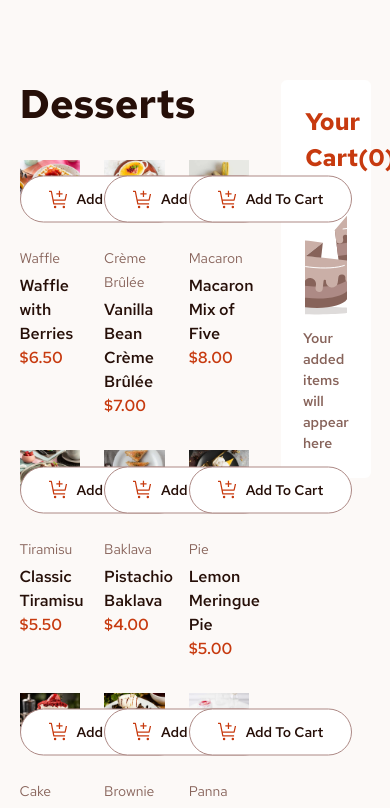
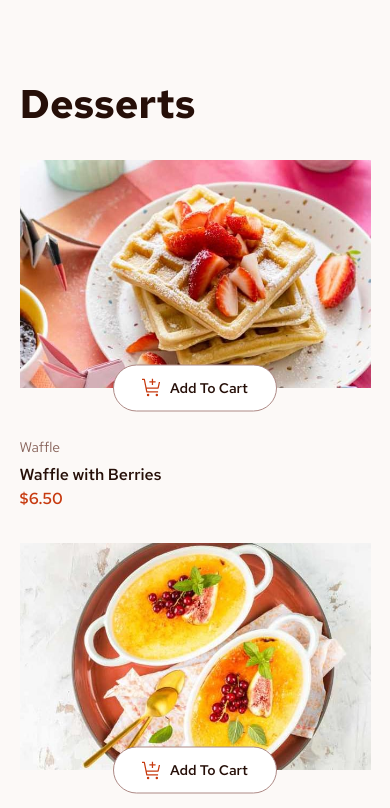
Before and after one commit to TranDanh1122/product_list_-w_cart, a React (Vite) app: page / in a window 390 px wide. Shown: the top 808 px of the page. Built offline with nearby package versions, Linux system fonts and the light colour scheme.

Commit message:
responsive

```diff
--- a/src/App.jsx
+++ b/src/App.jsx
@@ -5,7 +5,7 @@ function App() {
 
   return (
     <>
-      <div className='container w-[90%] h-full max-w-[1250px] mx-auto flex flex-nowrap justify-between align-top gap-8 my-20'>
+      <div className='container w-[90%] h-full max-w-[1250px] mx-auto flex flex-nowrap justify-between align-top gap-8 my-20 tb:flex-wrap tb:gap-y-8 mb:flex-wrap mb:gap-y-8'>
         <ProductList></ProductList>
         <Cart></Cart>
       </div>
--- a/src/components/cart/Cart.jsx
+++ b/src/components/cart/Cart.jsx
@@ -4,7 +4,7 @@ import CartItem from "../cart_item/CartItem"
 const Cart = () => {
     const { cart } = useContext(AppContext)
     if (!cart || !cart.length) return (
-        <div className="bg-white rounded-md p-6 w-[calc(30%-1rem)] h-max">
+        <div className="bg-white rounded-md p-6 w-[calc(30%-1rem)] h-max tb:w-full mb:w-full">
             <h2 className="text-2 text-red">Your Cart(0)</h2>
             <div className="flex items-center justify-center w-full h-full flex-col mt-6">
                 <img src="./assets/images/illustration-empty-cart.svg" alt="empty-cart" className="w-32 h-32 object-cover" />
@@ -13,7 +13,7 @@ const Cart = () => {
         </div>
     )
     return (
-        <div className="bg-white rounded-md p-6 w-[calc(30%-1rem)] h-max">
+        <div className="bg-white rounded-md p-6 w-[calc(30%-1rem)] h-max tb:w-full mb:w-full">
             <h2 className="text-2 text-red">Your Cart({cart.reduce((sum, item) => sum + parseInt(item.qty), 0)})</h2>
             <div className="flex flex-nowrap flex-col items-start justify-start">
                 {cart.map((item, index) => <CartItem key={index} name={item.name} qty={parseFloat(item.qty)} price={parseFloat(item.price)} total={parseFloat(item.total)} ></CartItem>)}
@@ -22,7 +22,7 @@ const Cart = () => {
                 <span className="text-4">Order Total</span>
                 <span className="text-2">${cart.reduce((sum, item) => sum + parseFloat(item.total), 0)}</span>
             </div>
-            <span className="text-4 flex gap-2 items-center justify-center py-4 w-full bg-rose50 mb-6">
+            <span className="text-4 flex gap-2 items-center justify-center py-4 w-full bg-rose50 mb-6 mb:flex-wrap">
                 <i className="block w-5 h-5 bg-green" style={{ mask: 'url("./assets/images/icon-carbon-neutral.svg") center / cover no-repeat', WebkitMask: 'url("./assets/images/icon-carbon-neutral.svg") center / cover no-repeat' }}></i>
                 This is a <span className="text-4-bold">carbon-neutral</span> delivery
             </span>
--- a/src/components/product_item/ProductItem.jsx
+++ b/src/components/product_item/ProductItem.jsx
@@ -44,7 +44,7 @@ const Product = ({ id, name, image, category, price }) => {
     }
 
     return (
-        <div className="w-[calc(33.33%-1rem)] ">
+        <div className="w-[calc(33.33%-1rem)] mb:w-full ">
             <div className="overflow-hidden">
                 <img loading="lazy" src={image} alt={name} className={`w-full h-full object-cover ${addToCart ? 'border-2 border-solid border-red' : ''}  hover:scale-150`} />
             </div>
--- a/src/components/product_list/ProductList.jsx
+++ b/src/components/product_list/ProductList.jsx
@@ -13,7 +13,7 @@ const ProductList = () => {
         return images['mobile'] ?? ''
     }
     return (
-        <div className="w-[calc(70%-1rem)]">
+        <div className="w-[calc(70%-1rem)] tb:w-full mb:w-full">
             <h2 className="text-1 mb-8">Desserts</h2>
             <div className="w-full flex flex-wrap items-baseline justify-between gap-6 gap-y-8">
                 {productList.map((product, index) => <Product key={index} id={index} image={getImage(product.image)} category={product.category} price={product.price} name={product.name}></Product>)}
--- a/src/styles.css
+++ b/src/styles.css
@@ -1007,3 +1007,31 @@ body {
   --tw-scale-y: 1.5;
   transform: translate(var(--tw-translate-x), var(--tw-translate-y)) rotate(var(--tw-rotate)) skewX(var(--tw-skew-x)) skewY(var(--tw-skew-y)) scaleX(var(--tw-scale-x)) scaleY(var(--tw-scale-y));
 }
+
+@media (min-width: 0) and (max-width: 767px) {
+  .mb\:w-full {
+    width: 100%;
+  }
+
+  .mb\:flex-wrap {
+    flex-wrap: wrap;
+  }
+
+  .mb\:gap-y-8 {
+    row-gap: 2rem;
+  }
+}
+
+@media (min-width: 768px) and (max-width: 1024px) {
+  .tb\:w-full {
+    width: 100%;
+  }
+
+  .tb\:flex-wrap {
+    flex-wrap: wrap;
+  }
+
+  .tb\:gap-y-8 {
+    row-gap: 2rem;
+  }
+}
```
